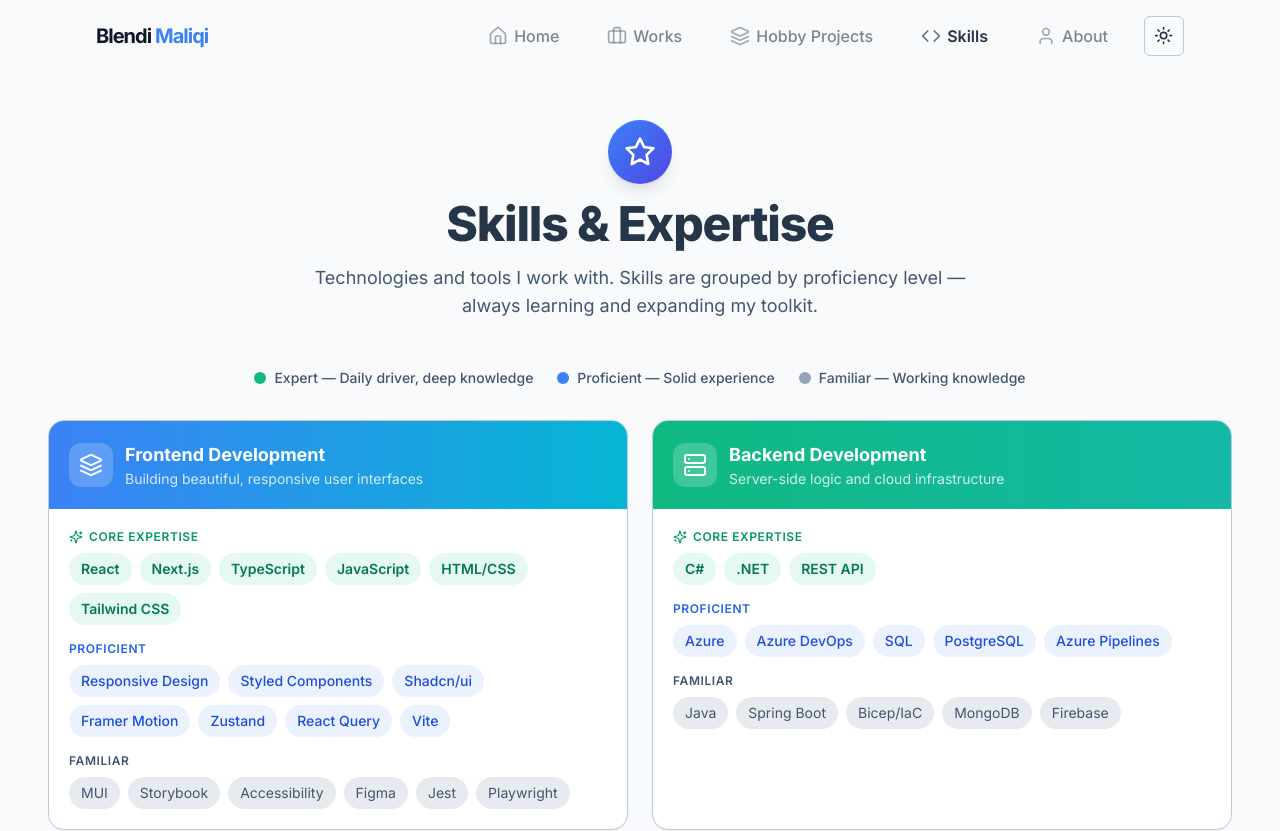
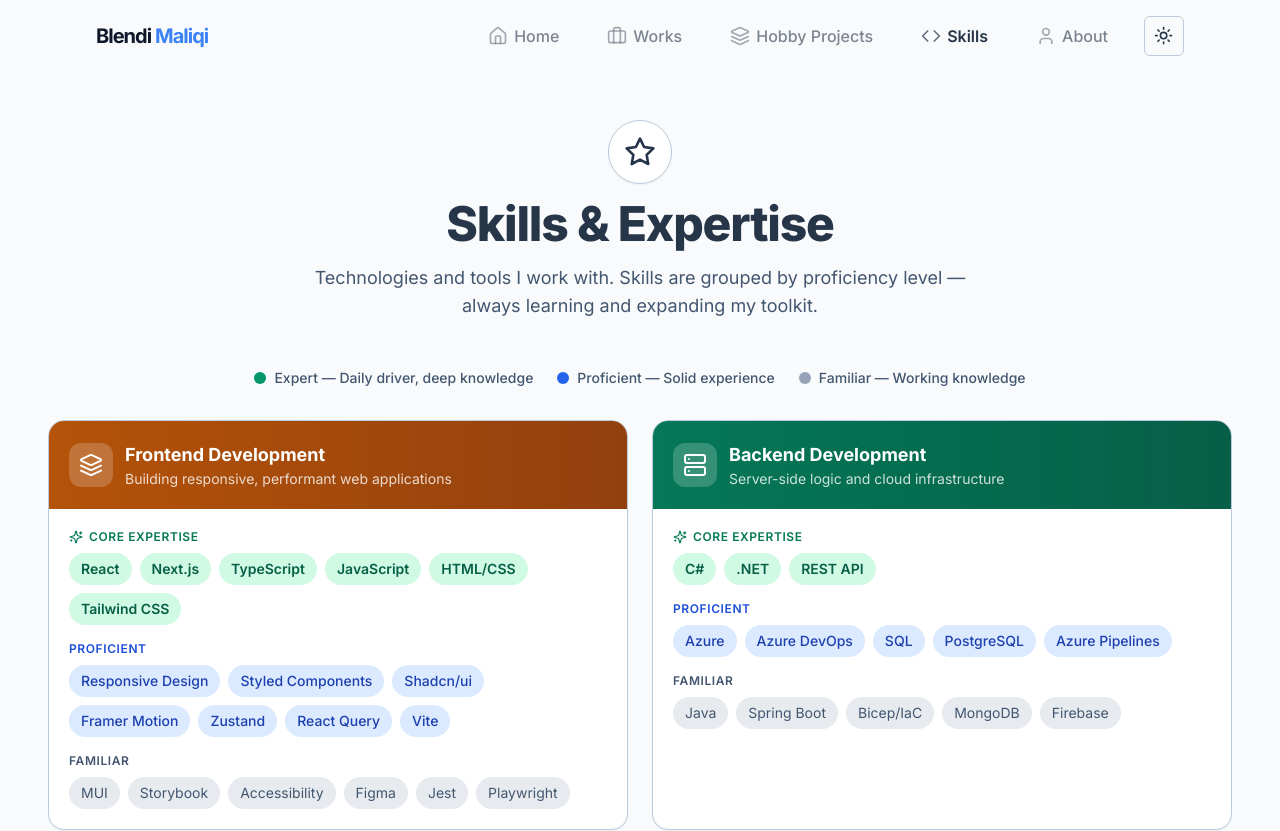
Before and after one commit to blendimaliqi/personal-website-ai, a Next.js app: page /skills in a window 1280 px wide. Shown: the top 831 px of the page. Built offline with nearby package versions, Linux system fonts and the light colour scheme.

Commit message:
updated skills section

```diff
--- a/src/app/skills/SkillsSection.tsx
+++ b/src/app/skills/SkillsSection.tsx
@@ -20,9 +20,10 @@ interface SkillCategoryData {
 const skillCategories: SkillCategoryData[] = [
   {
     name: "Frontend Development",
-    description: "Building beautiful, responsive user interfaces",
+    description: "Building responsive, performant web applications",
     icon: <Layers className="h-6 w-6" />,
-    gradient: "from-blue-500 to-cyan-500",
+    gradient:
+      "from-amber-700 to-amber-800 dark:from-amber-700 dark:to-amber-800",
     skills: [
       { name: "React", level: "Expert" },
       { name: "Next.js", level: "Expert" },
@@ -49,7 +50,8 @@ const skillCategories: SkillCategoryData[] = [
     name: "Backend Development",
     description: "Server-side logic and cloud infrastructure",
     icon: <Server className="h-6 w-6" />,
-    gradient: "from-emerald-500 to-teal-500",
+    gradient:
+      "from-emerald-700 to-emerald-800 dark:from-emerald-700 dark:to-emerald-800",
     skills: [
       { name: "C#", level: "Expert" },
       { name: ".NET", level: "Expert" },
@@ -70,7 +72,8 @@ const skillCategories: SkillCategoryData[] = [
     name: "Mobile Development",
     description: "Cross-platform mobile applications",
     icon: <MonitorSmartphone className="h-6 w-6" />,
-    gradient: "from-violet-500 to-purple-500",
+    gradient:
+      "from-violet-700 to-violet-800 dark:from-violet-700 dark:to-violet-800",
     skills: [
       { name: "React Native", level: "Expert" },
       { name: "Cross-Platform", level: "Expert" },
@@ -89,7 +92,8 @@ const skillCategories: SkillCategoryData[] = [
     name: "Tools & Methods",
     description: "Development workflow and best practices",
     icon: <Wrench className="h-6 w-6" />,
-    gradient: "from-orange-500 to-amber-500",
+    gradient:
+      "from-slate-700 to-slate-800 dark:from-slate-600 dark:to-slate-700",
     skills: [
       { name: "Git", level: "Expert" },
       { name: "Agile/Scrum", level: "Expert" },
@@ -184,7 +188,7 @@ const CategoryCard: React.FC<{ category: SkillCategoryData }> = ({
         {/* Expert skills - highlighted */}
         {expertSkills.length > 0 && (
           <div className="mb-4">
-            <div className="mb-2 flex items-center gap-1.5 text-xs font-semibold uppercase tracking-wider text-emerald-600 dark:text-emerald-400">
+            <div className="mb-2 flex items-center gap-1.5 text-xs font-semibold uppercase tracking-wider text-emerald-700 dark:text-emerald-500">
               <Sparkles className="h-3.5 w-3.5" />
               Core Expertise
             </div>
@@ -192,7 +196,7 @@ const CategoryCard: React.FC<{ category: SkillCategoryData }> = ({
               {expertSkills.map((skill, idx) => (
                 <span
                   key={idx}
-                  className="rounded-full bg-emerald-500/10 px-3 py-1.5 text-sm font-semibold text-emerald-700 transition-transform hover:scale-105 dark:bg-emerald-500/20 dark:text-emerald-400"
+                  className="rounded-full bg-emerald-100 px-3 py-1.5 text-sm font-semibold text-emerald-800 transition-transform hover:scale-105 dark:bg-emerald-900/40 dark:text-emerald-300"
                 >
                   {skill.name}
                 </span>
@@ -204,14 +208,14 @@ const CategoryCard: React.FC<{ category: SkillCategoryData }> = ({
         {/* Advanced skills */}
         {advancedSkills.length > 0 && (
           <div className="mb-4">
-            <div className="mb-2 text-xs font-semibold uppercase tracking-wider text-blue-600 dark:text-blue-400">
+            <div className="mb-2 text-xs font-semibold uppercase tracking-wider text-blue-700 dark:text-blue-400">
               Proficient
             </div>
             <div className="flex flex-wrap gap-2">
               {advancedSkills.map((skill, idx) => (
                 <span
                   key={idx}
-                  className="rounded-full bg-blue-500/10 px-3 py-1.5 text-sm font-medium text-blue-700 transition-transform hover:scale-105 dark:bg-blue-500/20 dark:text-blue-400"
+                  className="rounded-full bg-blue-100 px-3 py-1.5 text-sm font-medium text-blue-800 transition-transform hover:scale-105 dark:bg-blue-900/40 dark:text-blue-300"
                 >
                   {skill.name}
                 </span>
@@ -250,7 +254,7 @@ export const SkillsSection: React.FC = () => {
         {/* Header */}
         <div className="mb-12 text-center">
           <div className="mb-4 flex justify-center">
-            <div className="flex h-16 w-16 items-center justify-center rounded-full bg-gradient-to-br from-blue-500 to-indigo-600 text-white shadow-lg">
+            <div className="flex h-16 w-16 items-center justify-center rounded-full border border-border bg-card text-foreground shadow-sm">
               <Star className="h-8 w-8" />
             </div>
           </div>
@@ -266,13 +270,13 @@ export const SkillsSection: React.FC = () => {
         {/* Legend */}
         <div className="mb-8 flex flex-wrap items-center justify-center gap-6 text-sm">
           <div className="flex items-center gap-2">
-            <span className="h-3 w-3 rounded-full bg-emerald-500" />
+            <span className="h-3 w-3 rounded-full bg-emerald-600" />
             <span className="font-medium text-muted-foreground">
               Expert — Daily driver, deep knowledge
             </span>
           </div>
           <div className="flex items-center gap-2">
-            <span className="h-3 w-3 rounded-full bg-blue-500" />
+            <span className="h-3 w-3 rounded-full bg-blue-600" />
             <span className="font-medium text-muted-foreground">
               Proficient — Solid experience
             </span>
```
